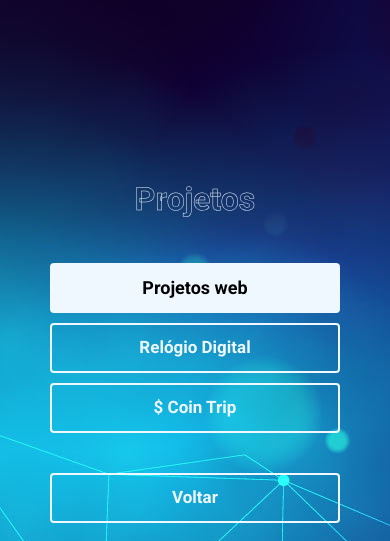
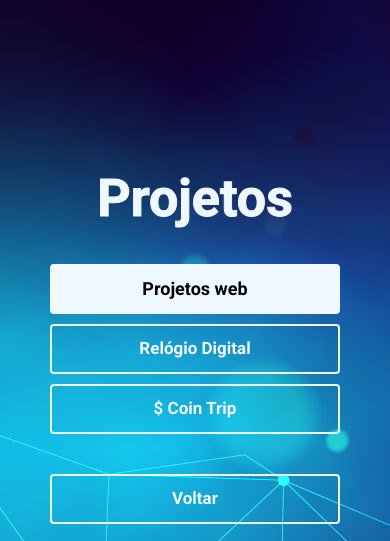
Before and after one commit to DevBrzera/meu-portifolio, a plain HTML site: page projects.html in a window 390 px wide. Shown: the top 541 px of the page. Drawn offline with Linux system fonts and the light colour scheme.

Commit message:
formatação responsiva 14-04

```diff
--- a/styles/projects.css
+++ b/styles/projects.css
@@ -40,11 +40,8 @@ body {
 
 @media (max-width: 768px) {
     .title span {
-        font-size: 32px;
-        width: 100%;
-        height: auto;
+        color: aliceblue;
         text-align: center;
-        -webkit-text-stroke: 0.5px aliceblue;
     }
 }
 
```
